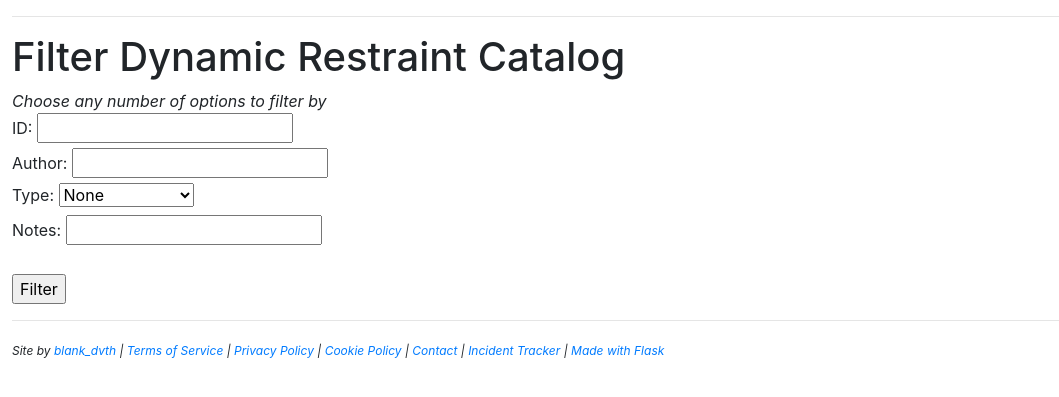
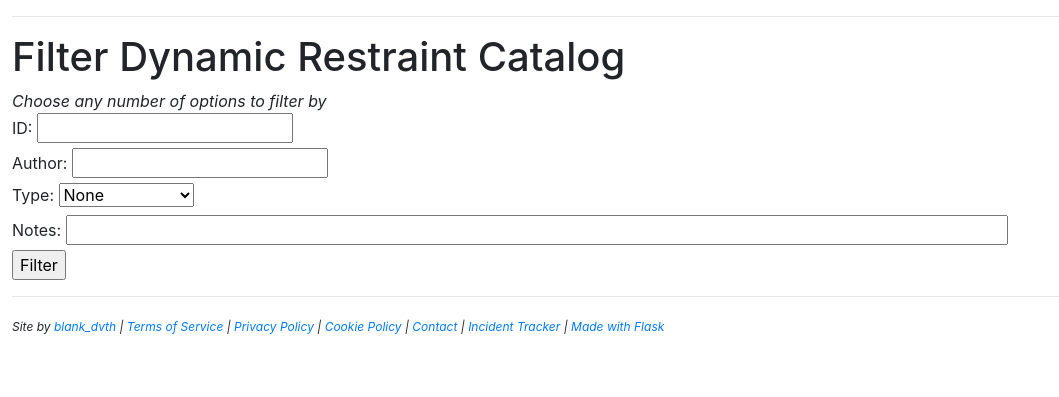
Before and after one commit to BLANK-TH/blank-website, a Flask app: page /app/dynamic-catalog/filter in a window 1280 px wide. Shown: the part 85-482 px from the top of the page, without its empty margins (0-1059 px from the left). Run offline with Flask 2, Linux system fonts and the light colour scheme; parts of the project's set-up code (start-up, migrations or seed data) failed here and were passed over; some libraries are stand-ins or nearby versions.

Commit message:
increase notes entry width

```diff
--- a/templates/app/dynamiccatalog/filter.html
+++ b/templates/app/dynamiccatalog/filter.html
@@ -28,7 +28,7 @@
             <option value="Other">Other</option>
         </select><br>
         <label for="notes">Notes:</label>
-        <input type="text" id="notes" name="notes"><br><br>
+        <input type="text" id="notes" name="notes" maxlength="150" style="width: 75%;"><br>
         <input type="submit" value="Filter">
     </form>
 {% endblock %}
```
